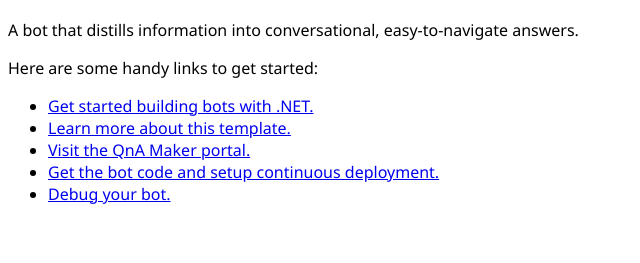
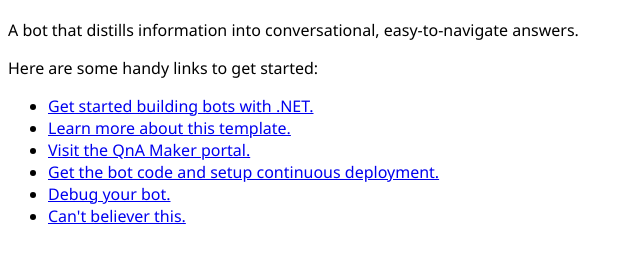
Before and after one commit to sinhasachin/irs-cs-demo-bot, a plain HTML site: page default.htm in a window 1280 px wide. Shown: the part 67-330 px from the top of the page, without its empty margins (0-640 px from the left). Drawn offline with Linux system fonts and the light colour scheme.

Commit message:
Made changes directly to default.htm

```diff
--- a/default.htm
+++ b/default.htm
@@ -15,6 +15,7 @@
             <li><a href="https://qnamaker.ai/">Visit the QnA Maker portal.</a></li>
             <li><a href="https://docs.microsoft.com/en-us/bot-framework/azure/azure-bot-service-continuous-deployment#set-up-continuous-deployment">Get the bot code and setup continuous deployment.</a></li>
             <li><a href="https://docs.microsoft.com/en-us/bot-framework/debug-bots-emulator">Debug your bot.</a></li>
+            <li><a href="https://docs.microsoft.com/en-us/bot-framework/debug-bots-emulator">Can't believer this.</a></li>
         </ul>
     </p>
 </body>
```
